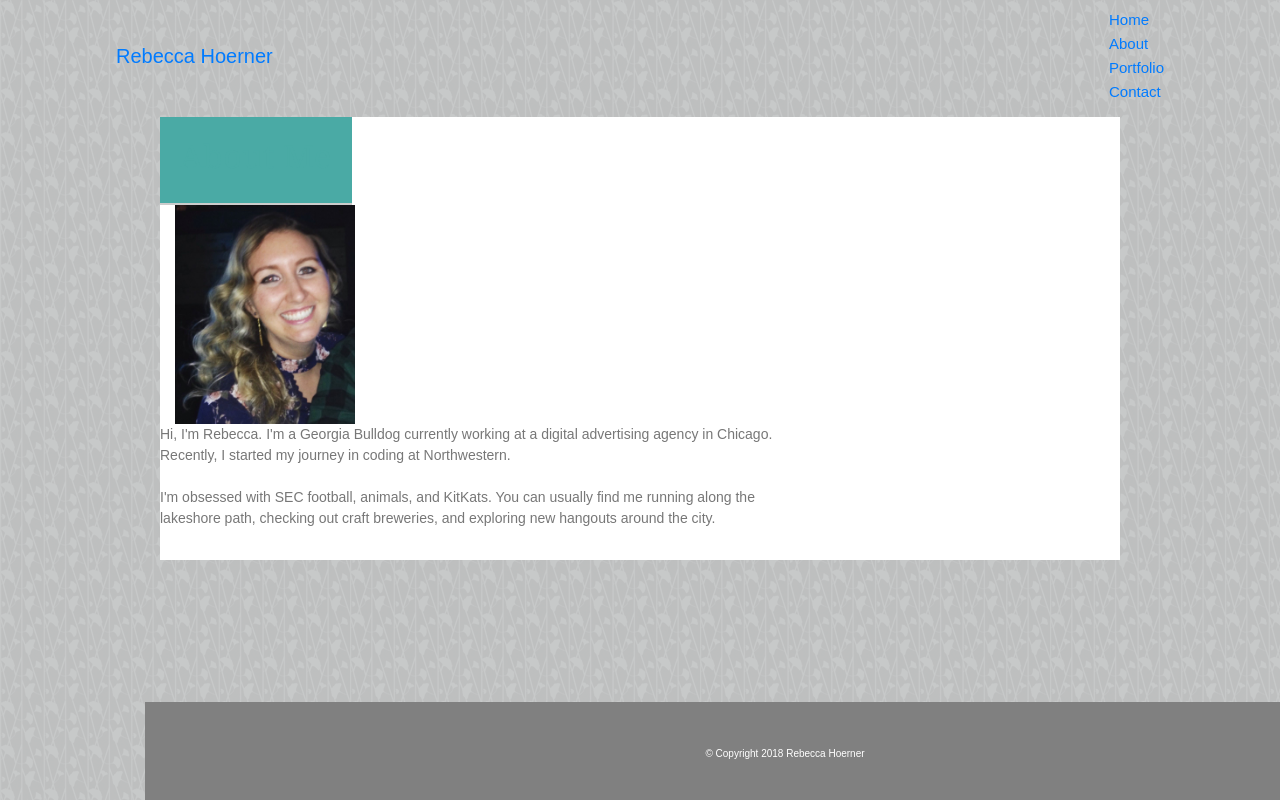
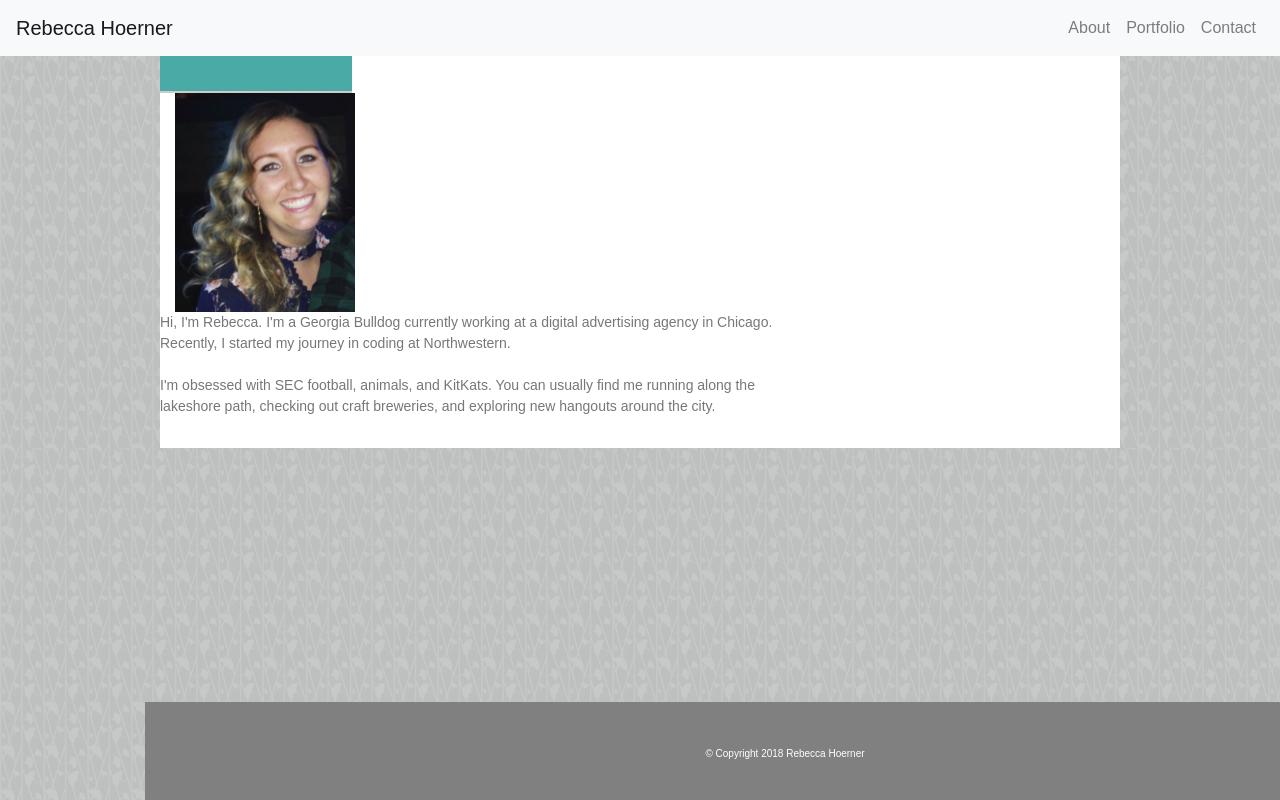
Before and after one commit to violettebec21/Bootstrap-Portfolio, a plain HTML site: page index.html in a window 1280 px wide. Drawn offline with nearby package versions, Linux system fonts and the light colour scheme.

Commit message:
adding updated bootstrap index file

```diff
--- a/assets/styles/style.css
+++ b/assets/styles/style.css
@@ -14,11 +14,6 @@ h1, h2, h3, h4, h5, h6 {
 	color: #4aaaa5;
 }
 
-
-a {
-	text-decoration: none;
-	font-size: 15px;
-}
 
 /* Header */
 header {
--- a/index.html
+++ b/index.html
@@ -1,10 +1,11 @@
-<!-- Bootstrap Grid Demo -->
+<!-- Bootstrap Portfolio -->
 <!DOCTYPE html>
 <html lang="en-us">
 
 <head>
 
   <meta charset="UTF-8">
+        <meta name="viewport" content="width=device-width, initial-scale=1, shrink-to-fit=no">
   <title>Bootstrap Profile</title>
 
   <!-- Bring in our bootstrap stylesheet -->
@@ -17,22 +18,27 @@
 
 <body>
 
-    <div class="container">
-    <!-- bootstrap navbar -->
-    <nav class="navbar navbar-default">
-        <div class="container-fluid">
-          <div class="navbar-header">
-            <a class="navbar-brand" href="#">Rebecca Hoerner</a>
-          </div>
-          <ul class="nav navbar-nav">
-            <li class="active"><a href="#">Home</a></li>
-            <li><a href="/index.html">About</a></li>
-            <li><a href="/portfolio.html">Portfolio</a></li>
-            <li><a href="/contact.html">Contact</a></li>
-          </ul>
+  <!-- bootstrap navbar -->
+    <nav class="navbar navbar-light bg-light navbar-expand-lg fixed-top">
+        <a href="#" class="navbar-brand">Rebecca Hoerner</a>
+        <button class="navbar-toggler" data-toggle="collapse" data-target="#navbarCollapse">
+            <span class="navbar-toggler-icon"></span>
+        </button>
+        <div class="collapse navbar-collapse" id="navbarCollapse">
+            <ul class="navbar-nav ml-auto">
+                <li class="navbar-item">
+                    <a href="#" class="nav-link">About</a>
+                </li>
+                <li class="navbar-item">
+                    <a href="#" class="nav-link">Portfolio</a>
+                </li>
+                <li class="navbar-item">
+                    <a href="#" class="nav-link">Contact</a>
+                </li>
+            </ul>
         </div>
-      </nav>
-    </div>
+    </nav>
+
       <!-- main content section -->
 
       <section class="container-fluid-wrapper">
```
Also changed, not shown: bootstrap-powered.html (added, +85 -0 lines).
